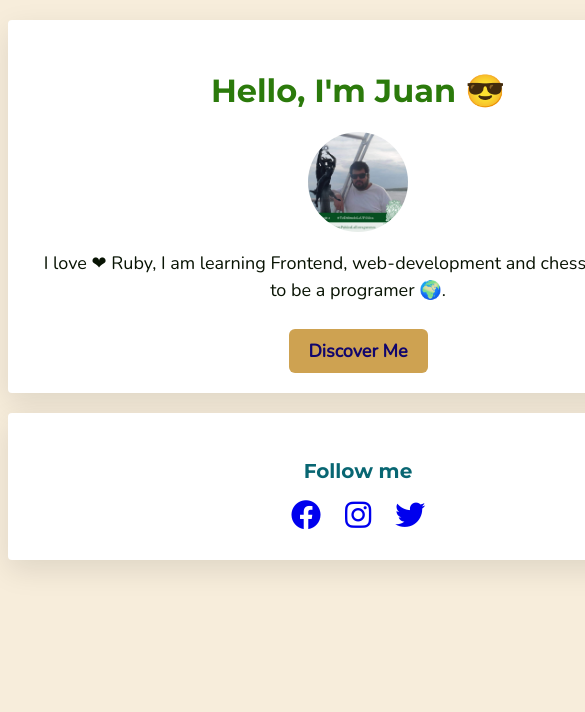
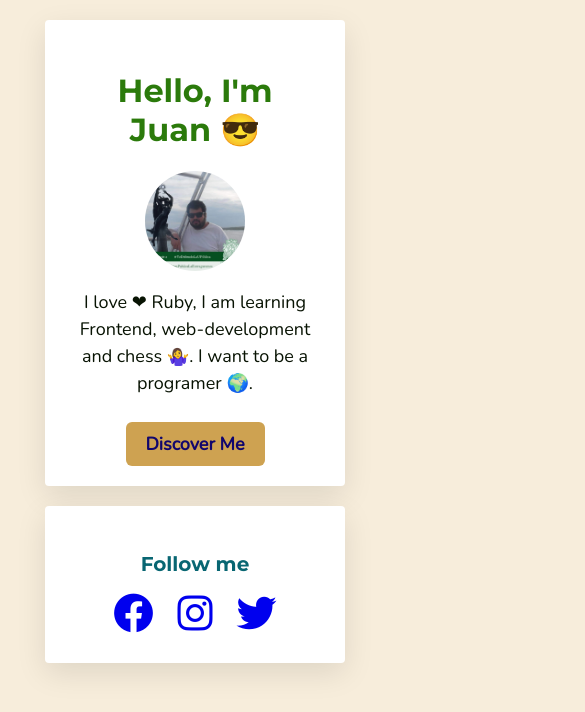
Before and after one commit to JUANSEBASTIANGIRALDODUQUE/profile, a plain HTML site: page index.html in a window 390 px wide. Shown: the top 712 px of the page, 585 px wide, since content can reach past the window. Drawn offline with nearby package versions, Linux system fonts and the light colour scheme.

Commit message:
my profile page

```diff
--- a/index.html
+++ b/index.html
@@ -3,6 +3,7 @@
 <head>
   <title>My profile</title>
   <meta charset="utf-8">
+  <meta name="viewport" content="width=device-width, initial-scale=1">
   <link rel="stylesheet" href="https://use.fontawesome.com/releases/v6.1.1/css/all.css">
   <link href="https://fonts.googleapis.com/css2?family=Montserrat:wght@400;500;700&family=Nunito:wght@200&display=swap"
     rel="stylesheet">
@@ -24,9 +25,9 @@
     <div class="card">
       <h2>Follow me</h2>
       <ul>
-        <li><a href="#"><i class="fa-brands fa-facebook"></i></a></li>
-        <li><a href="#"><i class="fa-brands fa-instagram"></i></a></li>
-        <li><a href="#"><i class="fa-brands fa-twitter"></i></a></li>
+        <li><a href="https://www.facebook.com/juansebastian.giraldoduque" target="_blank"><i class="fa-brands fa-facebook"></i></a></li>
+        <li><a href="https://www.instagram.com/juansebastiangiraldoduque/?hl=es-la" target="_blank"><i class="fa-brands fa-instagram"></i></a></li>
+        <li><a href="https://twitter.com/jusegidu" target="_blank"><i class="fa-brands fa-twitter"></i></a></li>
       </ul>
     </div>
   </div>
--- a/style.css
+++ b/style.css
@@ -44,7 +44,7 @@ h2 {
 }
 
 li a {
-  font-size: 30px;
+  font-size: 40px;
 }
 
 li a:hover { color: #030702;
@@ -81,3 +81,22 @@ li{
   padding: 0 10px;
   text-align: center
 }
+
+@media (max-width: 960px) {
+  /* For a screen < 960px, this CSS will be read */
+  .container {
+    width: 700px;
+  }
+}
+@media (max-width: 720px) {
+  /* For a screen < 720px, this CSS will be read */
+  .container {
+    width: 500px;
+  }
+}
+@media (max-width: 540px) {
+  /* For a screen < 540px, this CSS will be read */
+  .container {
+    width: 300px;
+  }
+}
```
